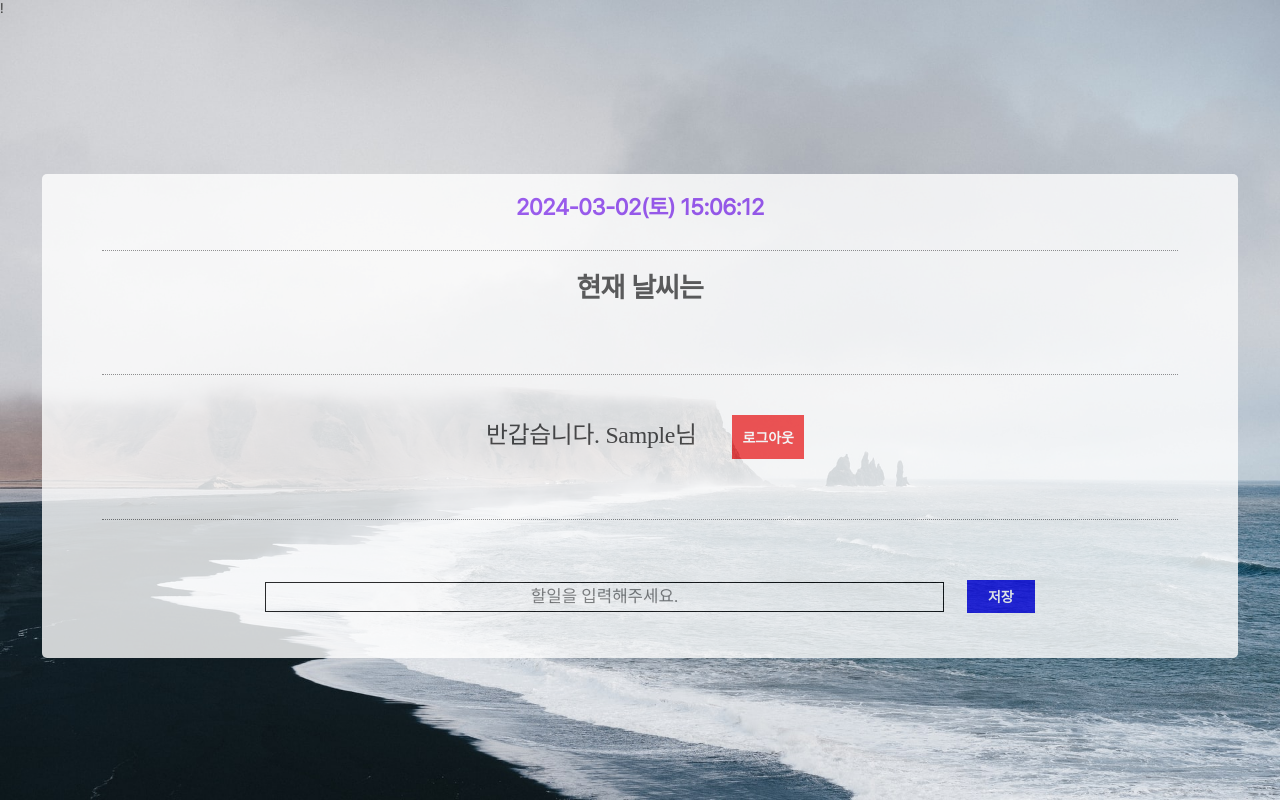
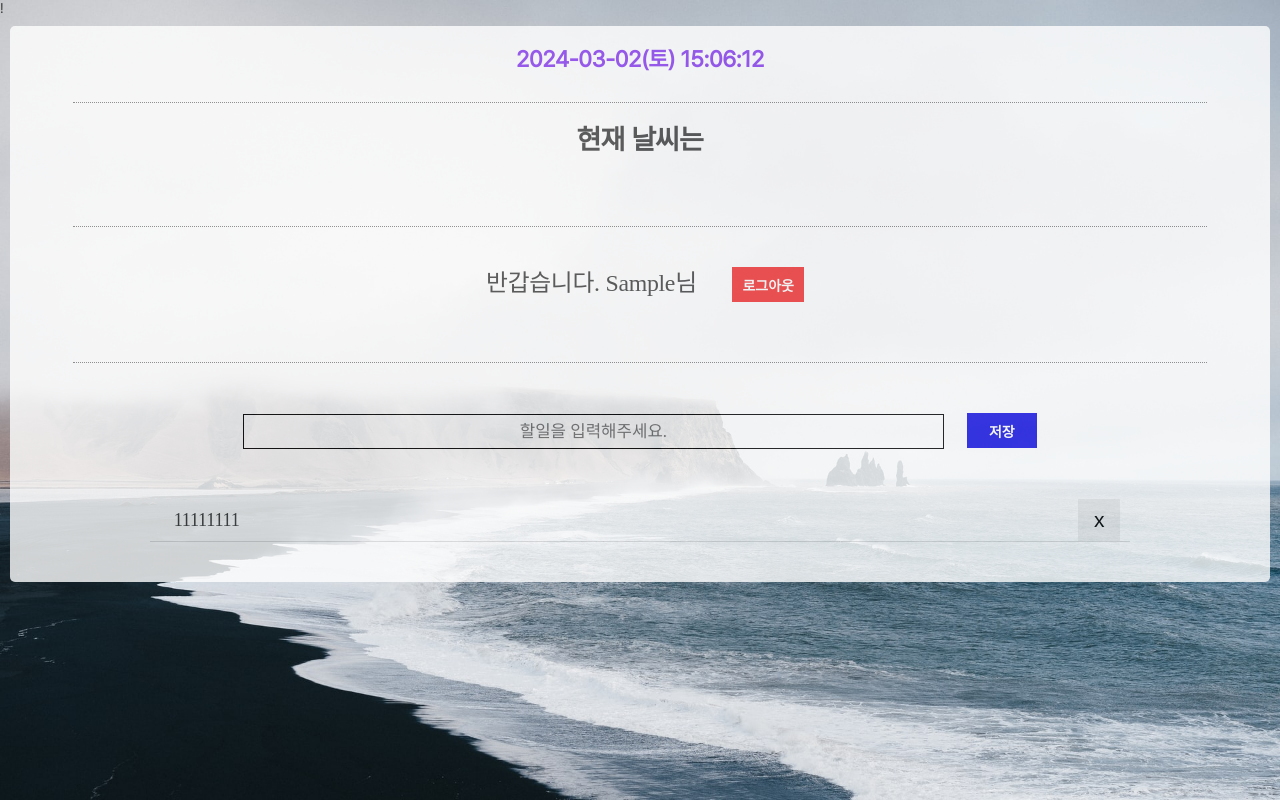
Before and after one commit to mestarbrad/bradVJSGraduateProj, a plain HTML site: page index.html in a window 1280 px wide. Both pictures are taken after typing "Sample", "Sample123" into the empty fields and a click on the button "로그인". Drawn offline with Linux system fonts and the light colour scheme; a web font is replaced by a local one.

Commit message:
todo 리스트 레이아웃 및 js 추가작업

```diff
--- a/css/common.css
+++ b/css/common.css
@@ -38,8 +38,8 @@ html, body {
 	font: 14px 'Pretendard';
 	color: var(--font-color);
 	letter-spacing: -0.02rem;
-	overflow: hidden;
-	overflow-x: auto;
+	/* overflow: hidden;
+	overflow-x: auto; */
 }
 
 * {
@@ -61,18 +61,17 @@ a, a:focus, img{
 }
 
 ol, ul, dl, li {
-	display: inline-block;
+	/* display: inline-block; */
 	margin: 0;
 	padding: 0;
 	list-style: none;
 }
 
-form {
-	/* float: left; */
+/* form {
 	display: inline-block;
 	width: 100%;
 	height: 100%;
-}
+} */
 
 button, button:focus, input, input:focus {
 	margin: 0;
--- a/css/main.css
+++ b/css/main.css
@@ -1,6 +1,6 @@
 .container {
   width:100%;
-  height:100vh;
+  /* height:100vh; */
   display: flex;
   flex-direction: column;
   justify-content: center;
@@ -66,13 +66,13 @@
 
   .btn-login {
     width:10%;
-    height:9%;
+    height:40px;
     background-color: #1310e2;
   }
 
   .btn-logout {
     width:100%;
-    height:9%;
+    height:35px;
     background-color: #f43535;
   }
 
@@ -83,7 +83,7 @@
 
 #form-todolist input {
   width: 70%;
-  height:30px;
+  height:35px;
   background-color: #fff;
   border: 1px solid black;
   font: 1.2em 'PretendardBold';
@@ -91,6 +91,40 @@
 
 .btn-todo {
   width:7%;
-  height:7%;
+  height:35px;
   background-color: #1310e2;
 }
+
+.todos_wrap {
+  width:100%;
+  font: 1.5em 'PretendardBold';
+  text-align: left;
+}
+
+.todo-item {
+  position: relative;
+  display: flex;
+  flex-wrap: nowrap;
+  flex-direction: row;
+  justify-content: space-between;
+  align-items: center;
+  height: 3rem;
+  border-bottom: 1px solid #ddd;
+}
+
+  .todo-item > .todo {
+    font-size: 1.3rem;
+    padding: 0 1rem;
+    width: 80%;
+    text-align: left;
+  }
+
+.btn-delete {
+  opacity: 1;
+  width: 3rem;
+  height: 3rem;
+  font-size: 1.5rem;
+  font-weight: lighter;
+  cursor: pointer;
+  color:black;
+}
--- a/index.html
+++ b/index.html
@@ -41,14 +41,21 @@
           </div>
         </div>
         <div class="todolist-wrap hidden">
-          <div class="todo-title"></div>
+          <h1 class="todo-title"></h1>
           <div class="todo-form">
             <form id="form-todolist">
               <input type="text" id="input-todo" placeholder="할일을 입력해주세요." />
               <button class="btn-todo">저장</button>
             </form>
           </div>
-          <div class="todo-list"></div>
+          <div class="todos_wrap">
+            <ul class="todo-list">
+              <li class="todo-item">
+                <span class="todo">11111111</span>
+                <button class="btn-delete">x</button>
+              </li>
+            </ul>
+          </div>
         </div>
       </div>
     </div>
--- a/js/action.js
+++ b/js/action.js
@@ -15,8 +15,6 @@ document.addEventListener("DOMContentLoaded", function() {
   loginInfoObj = JSON.parse(lsMemberInfoArr);
   setLoginInfo();
 
-  console.log(loginInfoObj);
-
   // 로그인
   const formLogin = this.getElementById("form-login");
   formLogin.addEventListener("submit", onLoginFormSubmit);
@@ -26,5 +24,7 @@ document.addEventListener("DOMContentLoaded", function() {
   btnLogout.addEventListener("click", onLogout);
 
   // ToDo 리스트 호출
-
+  if(loginInfoObj !== null) {
+    getTodoTitle();
+  }
 });
--- a/js/todo.js
+++ b/js/todo.js
@@ -0,0 +1,11 @@
+function getTodoTitle() {
+  const todoTitle = document.querySelector(".todo-title");
+
+  todoTitle.innerText = `${loginInfoObj[USER_LOGINID]}님, TO DO LIST.`;
+}
+
+function getTodoList() {
+  const todoListArr = localStorage.getItem(TODOLIST_KEY);
+
+  console.log(todoListArr[loginInfoObj[USER_ID]]);
+}
```
